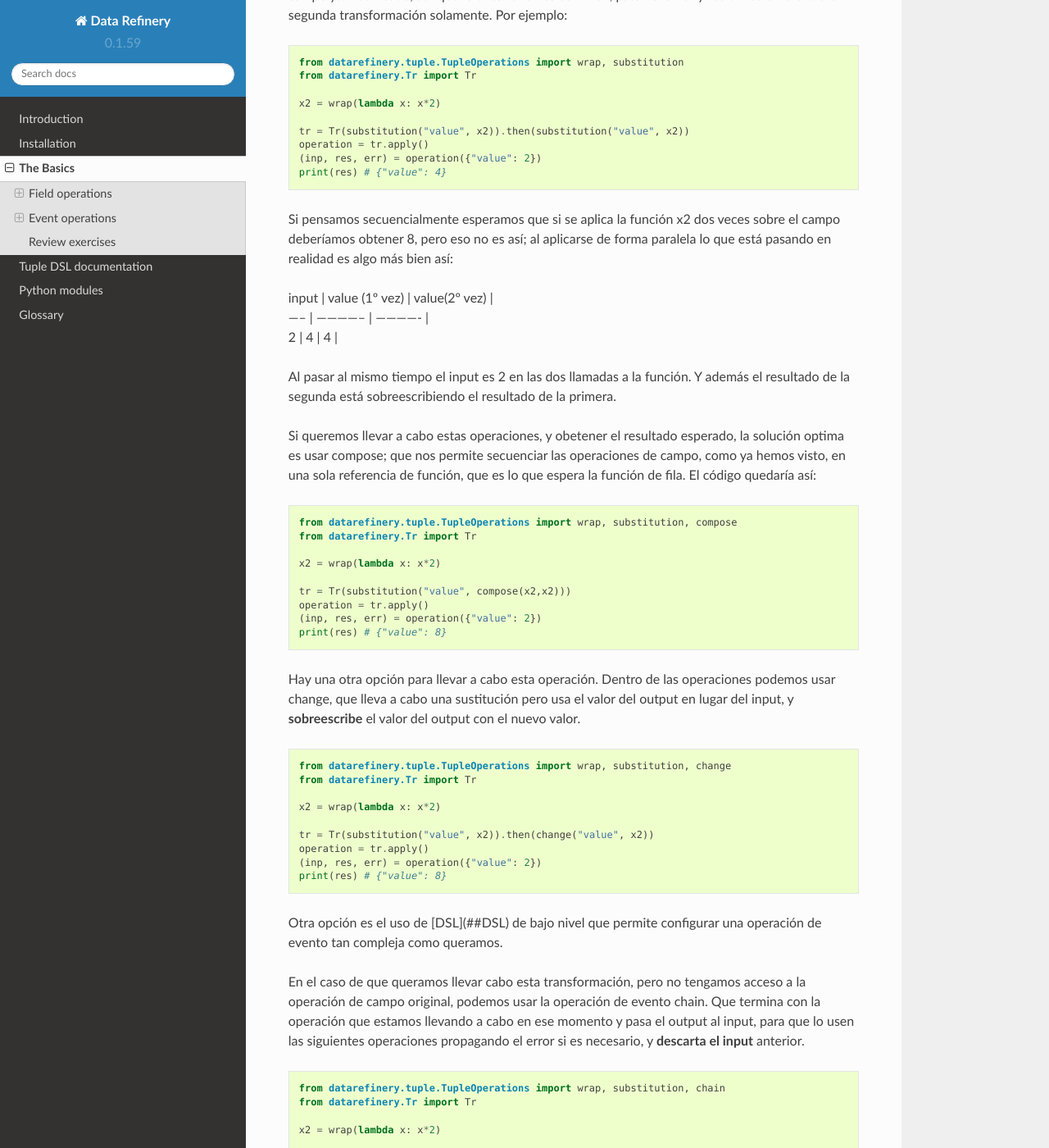
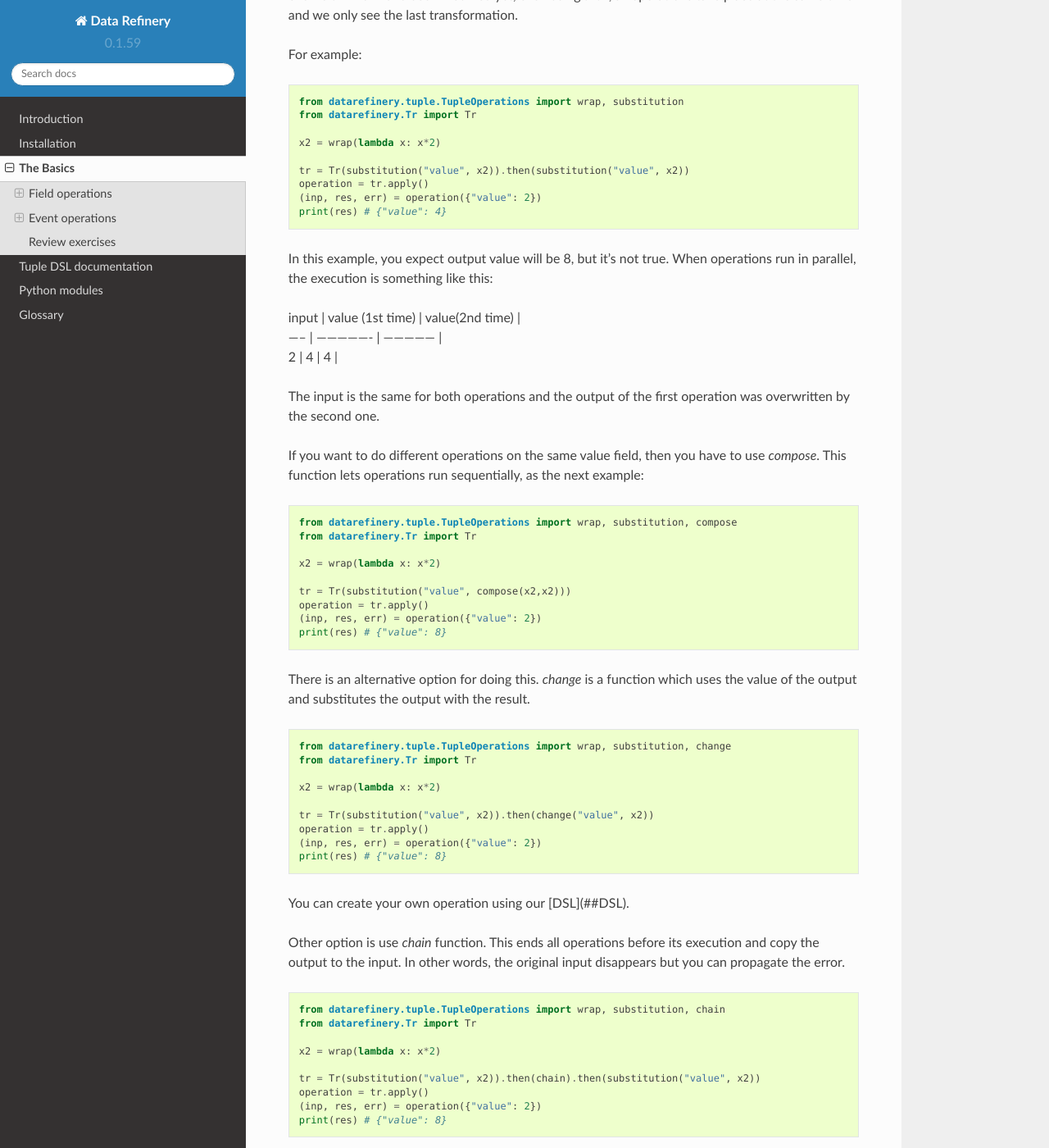
Before and after one commit to BBVA/data-refinery, a Sphinx documentation site: the page built from docs/source/thebasics.rst, in a window 1280 px wide and 1400 px high, scrolled down 13997 px. Shown: the whole window at 82% size. Built offline with Sphinx 7.4.7 and the Read the Docs theme 2.0.0, drawn with Linux system fonts in a browser that asks for light colours; some of the changed text lies outside the part shown.

Commit message:
Sequentially translation

```diff
--- a/docs/source/thebasics.rst
+++ b/docs/source/thebasics.rst
@@ -705,9 +705,11 @@ Note: *writer* method is an alias for *peek*.
 Sequentiality
 .............
 
-Cuando se encadenan funciones con then todas ellas pasan en un solo "paso". Es decir que todas usan el mismo input y
-escriben en el mismo output. Por lo que si queremos modificar el valor de un campo ya modificado, aunque lo encadenemos
-con then, pasan a la vez y recibimos el valor de la segunda transformación solamente. Por ejemplo:
+When you use *then* to create a group of operations, these are executed in one step. In other words, all operations use
+the same input and write in the same output. So, if we want to modify the value of a field which have been modified yet,
+even using *then*, all operations take place at the same time and we only see the last transformation.
+
+For example:
 
 .. code-block:: python
 
@@ -721,19 +723,17 @@ con then, pasan a la vez y recibimos el valor de la segunda transformación sola
     (inp, res, err) = operation({"value": 2})
     print(res) # {"value": 4}
 
-Si pensamos secuencialmente esperamos que si se aplica la función x2 dos veces sobre el campo deberíamos obtener 8,
-pero eso no es así; al aplicarse de forma paralela lo que está pasando en realidad es algo más bien así:
+In this example, you expect output value will be 8, but it's not true. When operations run in parallel, the execution is
+something like this:
 
-| input | value (1º vez) | value(2º vez) |
-| ----- | -------------- | ------------- |
-| 2     | 4              | 4             |
+| input | value (1st time) | value(2nd time) |
+| ----- | ---------------- | --------------- |
+| 2     | 4                | 4               |
 
-Al pasar al mismo tiempo el input es 2 en las dos llamadas a la función. Y además el resultado de la segunda está
-sobreescribiendo el resultado de la primera.
+The input is the same for both operations and the output of the first operation was overwritten by the second one.
 
-Si queremos llevar a cabo estas operaciones, y obetener el resultado esperado, la solución optima es usar compose;
-que nos permite secuenciar las operaciones de campo, como ya hemos visto, en una sola referencia de función, que es lo
-que espera la función de fila. El código quedaría así:
+If you want to do different operations on the same value field, then you have to use *compose*. This function lets
+operations run sequentially, as the next example:
 
 .. code-block:: python
 
@@ -747,8 +747,8 @@ que espera la función de fila. El código quedaría así:
     (inp, res, err) = operation({"value": 2})
     print(res) # {"value": 8}
 
-Hay una otra opción para llevar a cabo esta operación. Dentro de las operaciones podemos usar change, que lleva a cabo
-una sustitución pero usa el valor del output en lugar del input, y **sobreescribe** el valor del output con el nuevo valor.
+There is an alternative option for doing this. *change* is a function which uses the value of the output and substitutes
+the output with the result.
 
 .. code-block:: python
 
@@ -762,13 +762,10 @@ una sustitución pero usa el valor del output en lugar del input, y **sobreescri
     (inp, res, err) = operation({"value": 2})
     print(res) # {"value": 8}
 
-Otra opción es el uso de [DSL](##DSL) de bajo nivel que permite configurar una operación de evento tan compleja como
-queramos.
+You can create your own operation using our [DSL](##DSL).
 
-En el caso de que queramos llevar cabo esta transformación, pero no tengamos acceso a la operación de campo original,
-podemos usar la operación de evento chain. Que termina con la operación que estamos llevando a cabo en ese momento y
-pasa el output al input, para que lo usen las siguientes operaciones propagando el error si es necesario,
-y **descarta el input** anterior.
+Other option is use *chain* function. This ends all operations before its execution and copy the output to the input.
+In other words, the original input disappears but you can propagate the error.
 
 .. code-block:: python
 
@@ -782,9 +779,8 @@ y **descarta el input** anterior.
     (inp, res, err) = operation({"value": 2})
     print(res) # {"value": 8}
 
-Por favor, considera su uso la última opción, es una operación **muy peligrosa** ya que se **pierde el input original**.
-Esto significa que si te quedan operaciones que hacer con los campos originales no podrás hacerla después. Es especialmente
-destructivo su uso dentro de un módulo donde un usuario de tu código perdería el input irremediablemente.
+Please, use *chain* as last option. It's a **very dangerous** operation, because it **loses the original input**.
+This means if you have to do operations with original input, you can't do it after *chain* operation.
 
 Review exercises
 ----------------
```
